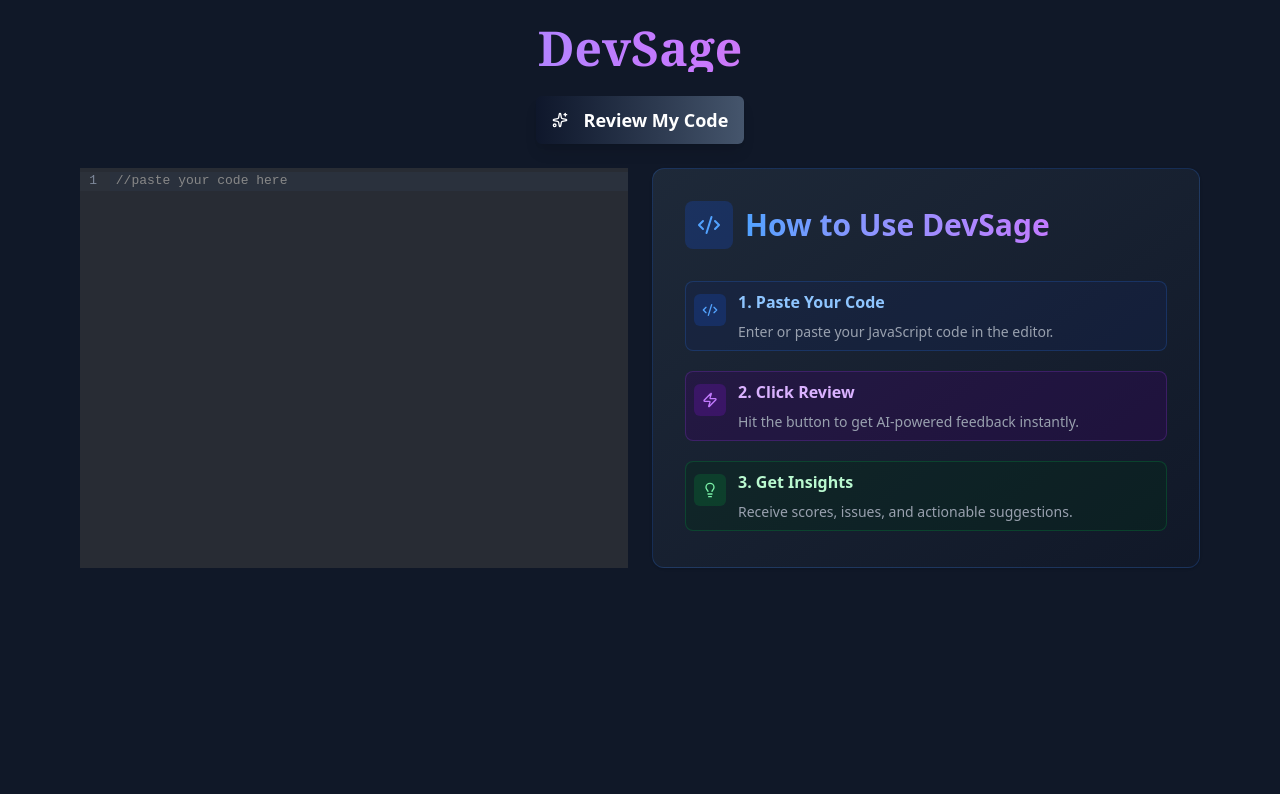
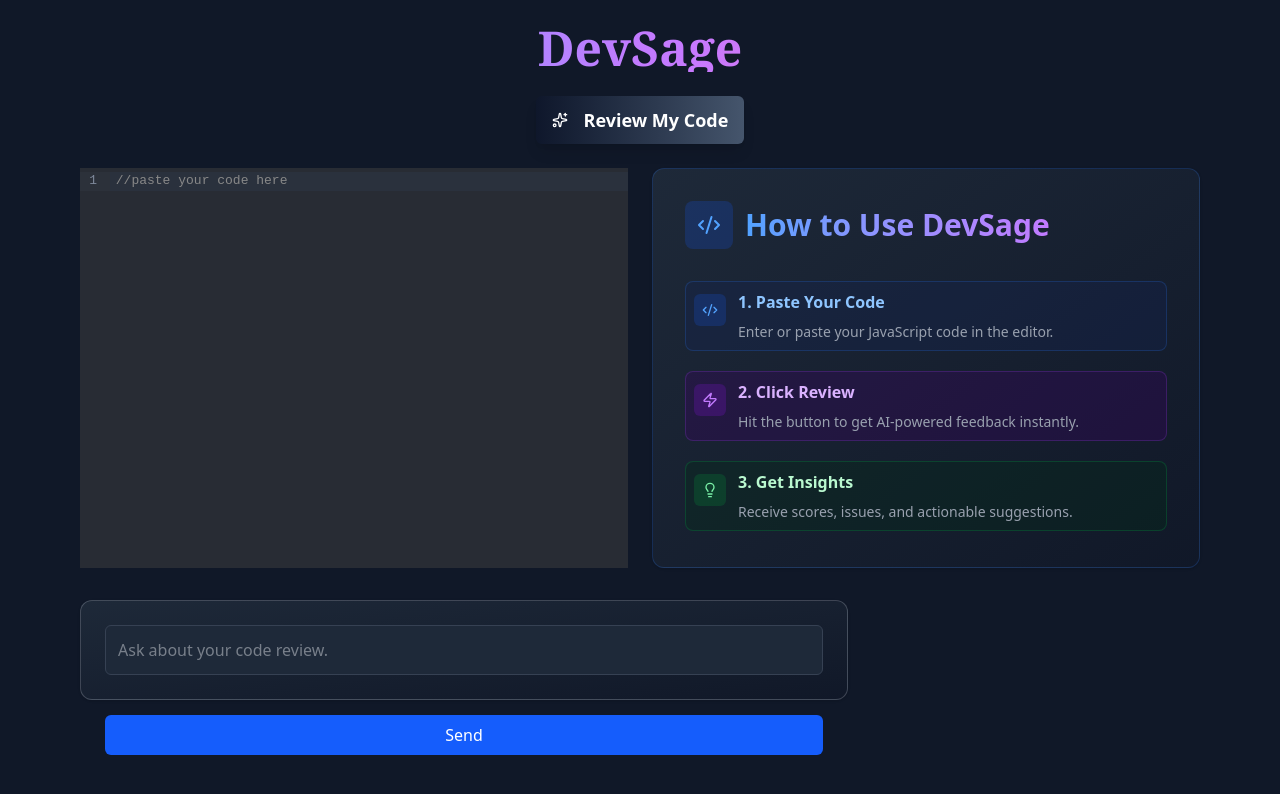
Before and after one commit to KingoSolo/devSage, a React (Vite) app in the folder client/: page / in a window 1280 px wide. Shown: the top 794 px of the page. Built offline with nearby package versions, Linux system fonts and the light colour scheme.

Commit message:
added chat interface

```diff
--- a/client/src/App.jsx
+++ b/client/src/App.jsx
@@ -1,24 +1,12 @@
 import ReviewButton from './components/ReviewButton.jsx'
 import CodeEditor from './components/CodeEditor.jsx'
 import ResultsPanel from './components/ResultsPanel.jsx'
+import ChatInterface from './components/ChatInterface.jsx'
 import InstructionsCard from './components/InstructionsCard.jsx'
 import { useState } from 'react'
 import { Toaster } from './components/ui/sonner.jsx'
 import { toast } from 'sonner';
 
-
-// const mockResponse = {
-//   score: 7,
-//   summary: "Your code is functional but could be improved.",
-//   issues: [
-//     { severity: "high", message: "No input validation" },
-//     { severity: "medium", message: "Variable names could be more descriptive" }
-//   ],
-//   suggestions: [
-//     "Add type checking for function parameters",
-//     "Use more descriptive variable names"
-//   ]
-// }
 
 function App() {
   const [code, setCode] = useState("");
@@ -39,7 +27,7 @@ function App() {
     return;
   }
 
-  const hasCodePatterns = /function|const|let|var|class|import|export|return|if|for|while|\{|\}|\(|\)/i.test(trimmedCode);
+  const hasCodePatterns = /\b(function|const|let|var|class|import|export|return|if|else|for|while|switch|case|try|catch|async|await)\b/i.test(trimmedCode);
 
   if (!hasCodePatterns) {
     toast.error("This doesn't look like JavaScript code. Please paste valid code.");
@@ -76,7 +64,7 @@ function App() {
 };
 
   return (
-    <div className="min-h-screen bg-gray-900 px-20 py-6 ">
+    <div className="min-h-screen overflow-y-scroll bg-gray-900 px-20 py-6 ">
      <Toaster/>
 
      <div className="text-center mb-6">
@@ -94,6 +82,11 @@ function App() {
       <CodeEditor code={code} setCode={setCode} />
       {result ? <ResultsPanel results={result} /> : <InstructionsCard />}
     </div>
+
+    {/* Chat Interface */}
+    <div className="mt-8">
+      <ChatInterface />
+      </div>
   </div>
         {error && <div className="text-red-600 mt-4">{error}</div>}
     </div>
--- /dev/null
+++ b/client/src/components/ChatInterface.jsx
@@ -0,0 +1,18 @@
+import { Card } from "./ui/card";
+
+function ChatInterface() {
+  return (
+    <Card className="p-6 max-w-3xl bg-linear-to-br from-gray-800 to-gray-900 border-blue-50/20 h-[100px]  animate-in fade-in duration-4000">
+    <input
+      type="text"
+      placeholder="Ask about your code review."
+      className="w-full p-3 bg-gray-800 border border-gray-700 rounded-md text-gray-300 focus:outline-none focus:ring-2 focus:ring-blue-500"
+    />
+     <button className="mt-4 px-4 py-2 bg-blue-600 text-white rounded-md hover:bg-blue-700 transition">
+      Send
+    </button>
+    </Card>
+  );
+}
+
+export default ChatInterface;
```
